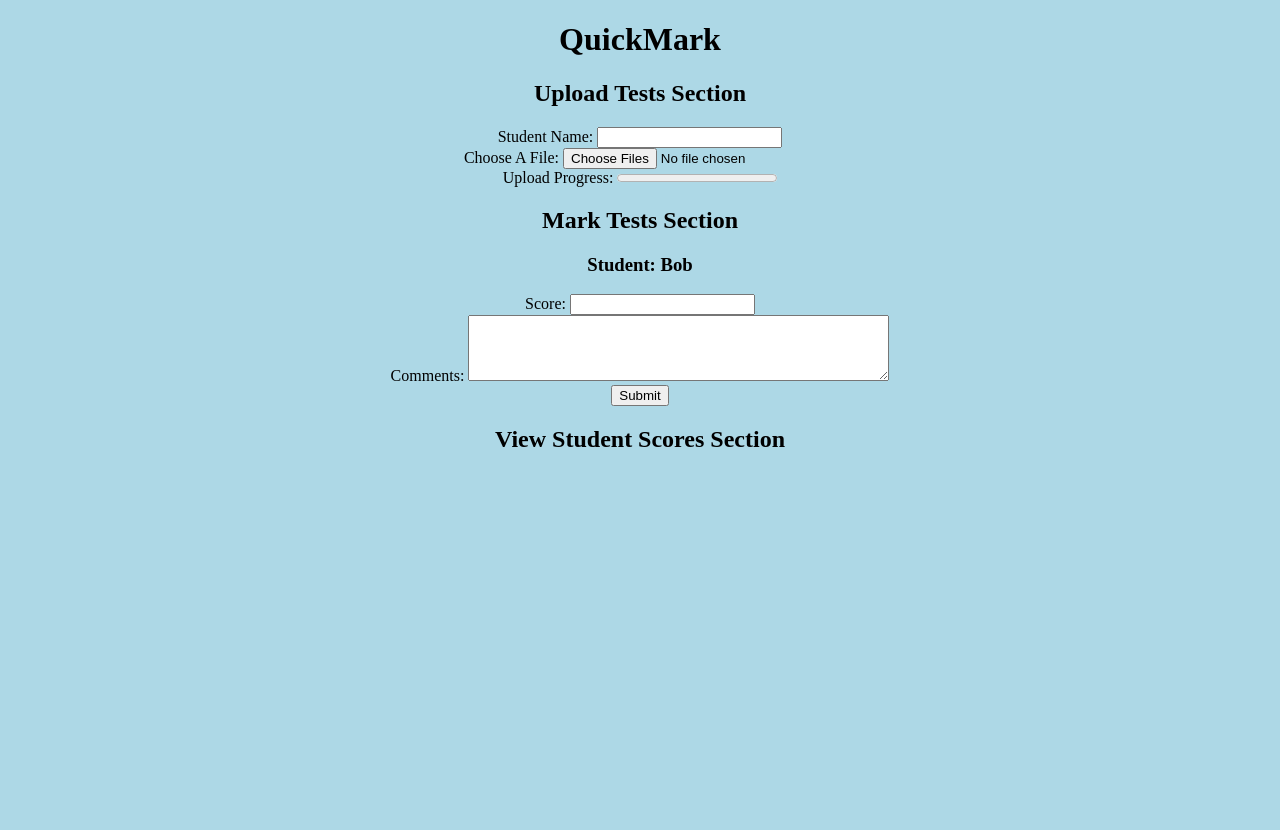
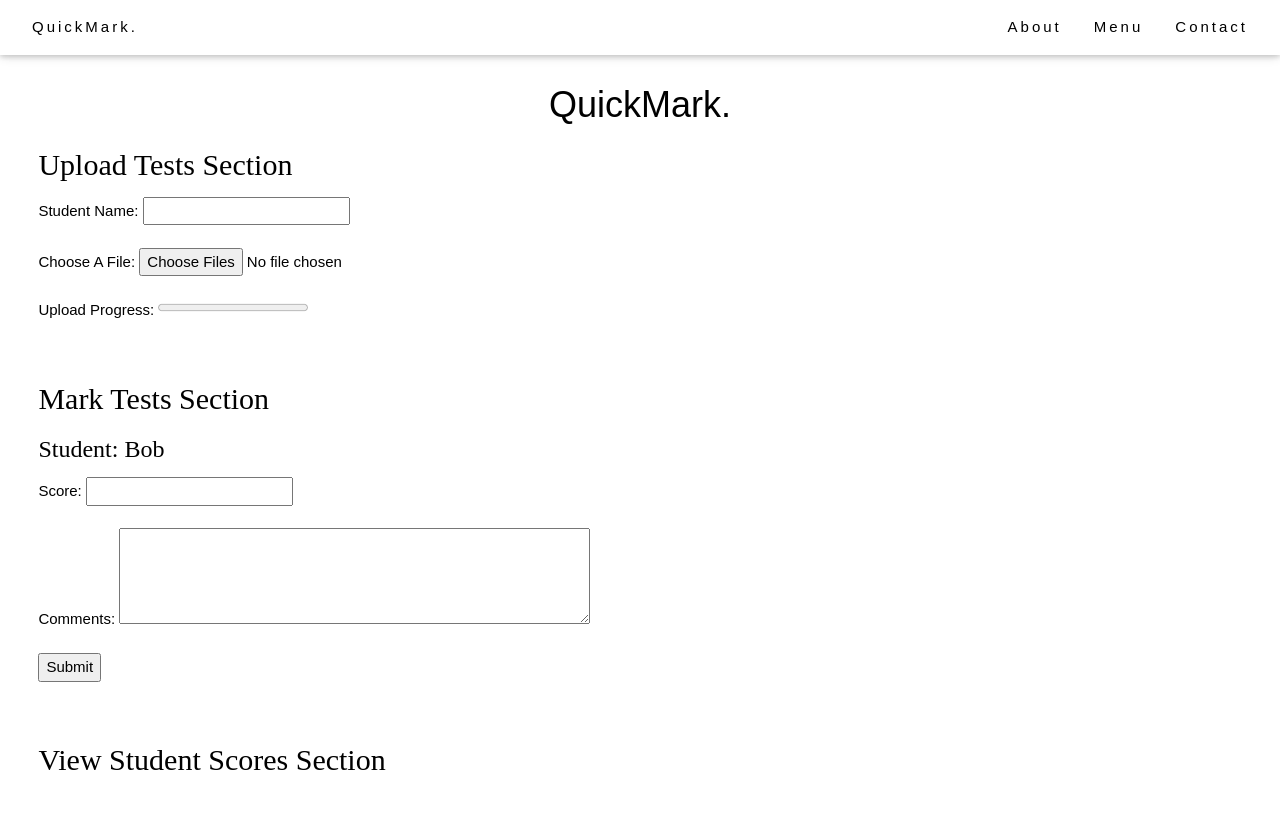
Before and after one commit to Deus-Group-HTN/QuickMark, a website: page public/index.html in a window 1280 px wide. Before the commit the page ends 800 px from the top, so only its background shows below. Drawn offline with nearby package versions, Linux system fonts and the light colour scheme; no server answers.

Commit message:
style & format

```diff
--- a/public/index.html
+++ b/public/index.html
@@ -1,10 +1,12 @@
-
 <!DOCTYPE html>
 <html lang="en">
    <head>
       <title>QuickMark</title>
       <meta charset="utf-8">
+      <link rel="stylesheet" href="https://fonts.googleapis.com/css?family=Montserrat">
       <meta name="viewport" content="width=device-width, user-scalable=no, minimum-scale=1.0, maximum-scale=1.0">
+      <meta name="viewport" content="width=device-width, initial-scale=1">
+      <link rel="stylesheet" href="https://www.w3schools.com/w3css/4/w3.css">
       <meta property="og:title" content="QuickMark" />
       <meta property="og:type" content="website" />
       <meta property="og:url" content="https://quickmark.victorwei.com" />
@@ -12,77 +14,78 @@
       <meta property="og:description" content="MARK EASY" />
       <meta name="keywords" content="HTML, CSS, JavaScript, Three.js">
       <meta name="author" content="Deus Group">
-
       <style>
-			html, body {
-
+         body {font-family: "Times New Roman", Georgia, Serif;}
+         h1, h2, h3, h4, h5, h6 {
+         font-family: "Playfair Display";
          }
-
          body {
-				background-color: #ADD8E6;
-
+         background-color: #ffffff;
+         font-family: sans-serif;
          }
-
          .item {
          display: inline-block;
          }
-
          .individual-question {
          display: block;
          }
-
+         #bodysection {
+         padding-left: 3%;
+         padding-bottom: 3%;
+         }
       </style>
-
       <link rel="stylesheet" href="./css/owl.carousel.css">
       <link rel="stylesheet" href="./css/owl.theme.default.css">
    </head>
    <body>
+      <!-- Navbar (sit on top) -->
+      <div class="w3-top">
+         <div class="w3-bar w3-white w3-padding w3-card" style="letter-spacing:3px;">
+            <a href="#home" class="w3-bar-item w3-button">QuickMark.</a>
+            <!-- Right-sided navbar links. Hide them on small screens -->
+            <div class="w3-right w3-hide-small">
+               <a href="#about" class="w3-bar-item w3-button">About</a>
+               <a href="#menu" class="w3-bar-item w3-button">Menu</a>
+               <a href="#contact" class="w3-bar-item w3-button">Contact</a>
+            </div>
+         </div>
+      </div>
+      <br><br><br>
       <center>
-
-			<h1>QuickMark</h1>
-
+         <h1 style="font-family: sans-serif;">QuickMark.</h1>
+      </center>
+      <div id="bodysection">
          <div id="upload_section">
             <h2>Upload Tests Section</h2>
-
             <label>Student Name: </label><input type="student_name" id="siofu_input" multiple><br/>
-		        <label>Choose A File: </label><input type="file" id="siofu_input" multiple><br/>
-		        <label>Upload Progress: </label><progress id="upload_progress" value="0" max="100"> 0% </progress>
-
+            <br><label>Choose A File: </label><input type="file" id="siofu_input" multiple><br/>
+            <br><label>Upload Progress: </label><progress id="upload_progress" value="0" max="100"> 0% </progress>
             <!-- <embed src="files/Hack the North Test Test - Filled.pdf" width="800px" height/> -->
          </div>
-
+         <br><br>
          <div id="marking_section">
             <h2>Mark Tests Section</h2>
-
             <h3>Student: Bob</h3>
-
             <div id="owl-demo" class="owl-carousel owl-theme">
-
             </div>
-
-		        <label>Score: </label><input id="score" type="text"><br>
-		        <label>Comments: </label><textarea id="comment" rows="4" cols="50"></textarea><br>
+            <label>Score: </label><input id="score" type="text"><br><br>
+            <label>Comments: </label>
+            <textarea id="comment" rows="4" cols="50"></textarea>
+            <br>
+            <br>
             <button id="submit_score">Submit</button>
-
          </div>
-
-
+         <br><br>
          <div id="score_section">
             <h2>View Student Scores Section</h2>
-
-
-
          </div>
-	    </center>
-
+      </div>
       <!-- Load Resources -->
       <script src="javascripts/socket.io.js"></script>
       <script src="javascripts/jquery.js"></script>
       <script src="javascripts/owl.carousel.js"></script>
       <script src="javascripts/client.js"></script>
-
       <script>
-
          /*
 
          	UPLOAD TESTS SECTION
```
Lines whose indentation alone changed are shown as unchanged.
